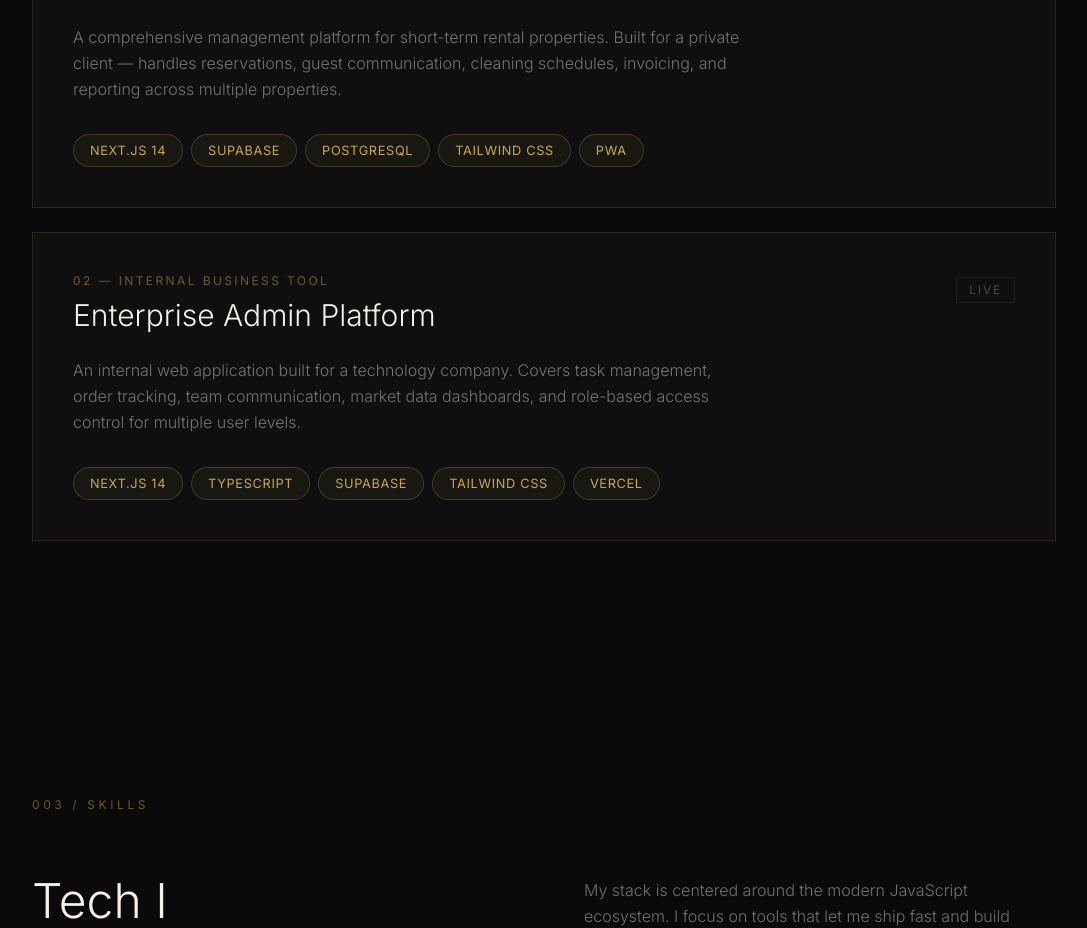
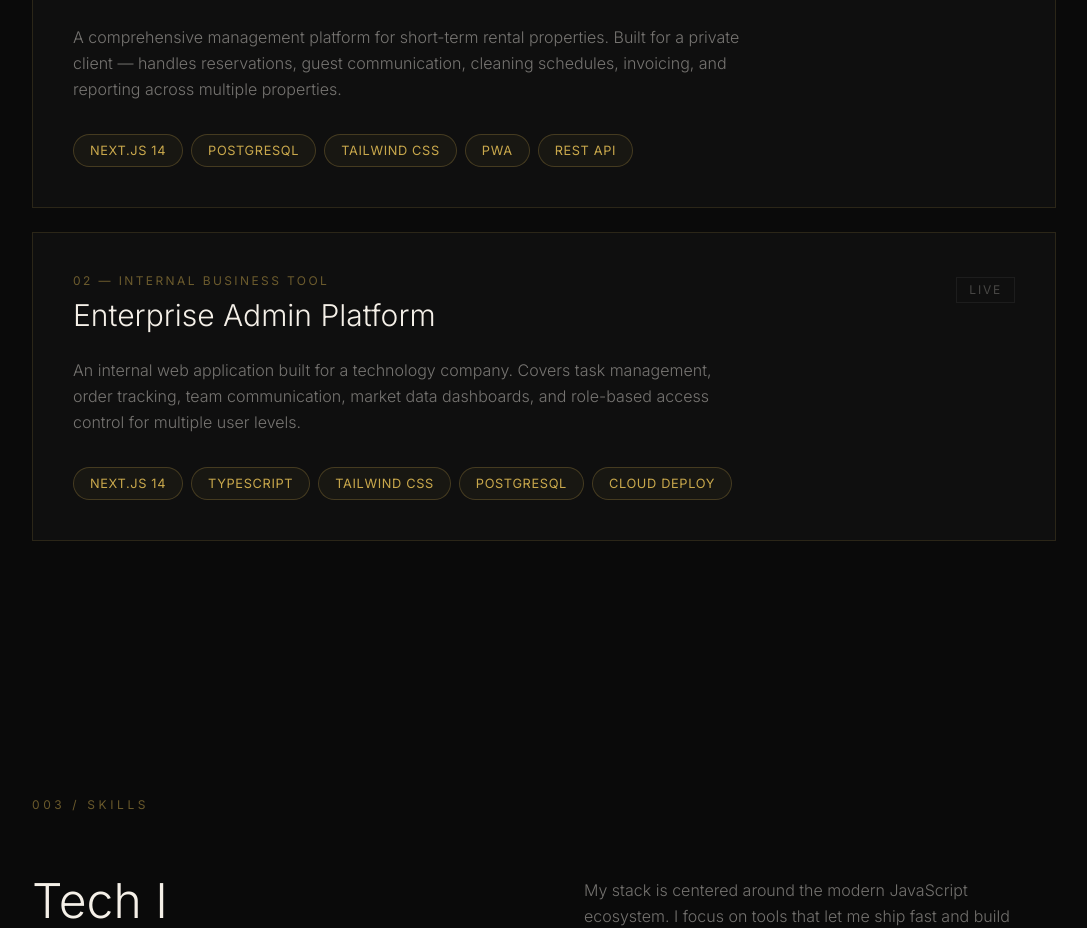
Before and after one commit to knottejakub-png/portfolio, a Next.js app: page / in a window 1280 px wide. Shown: the part 2120-3048 px from the top of the page, without its empty margins (96-1183 px from the left). Built offline with nearby package versions, Linux system fonts and the light colour scheme.

Commit message:
fix: remove vendor names from project tech tags

```diff
--- a/src/app/page.js
+++ b/src/app/page.js
@@ -18,7 +18,7 @@ const projects = [
     category: 'Full-Stack Web App',
     description:
       'A comprehensive management platform for short-term rental properties. Built for a private client — handles reservations, guest communication, cleaning schedules, invoicing, and reporting across multiple properties.',
-    tech: ['Next.js 14', 'Supabase', 'PostgreSQL', 'Tailwind CSS', 'PWA'],
+    tech: ['Next.js 14', 'PostgreSQL', 'Tailwind CSS', 'PWA', 'REST API'],
     status: 'Live',
   },
   {
@@ -27,7 +27,7 @@ const projects = [
     category: 'Internal Business Tool',
     description:
       'An internal web application built for a technology company. Covers task management, order tracking, team communication, market data dashboards, and role-based access control for multiple user levels.',
-    tech: ['Next.js 14', 'TypeScript', 'Supabase', 'Tailwind CSS', 'Vercel'],
+    tech: ['Next.js 14', 'TypeScript', 'Tailwind CSS', 'PostgreSQL', 'Cloud Deploy'],
     status: 'Live',
   },
 ];
```
